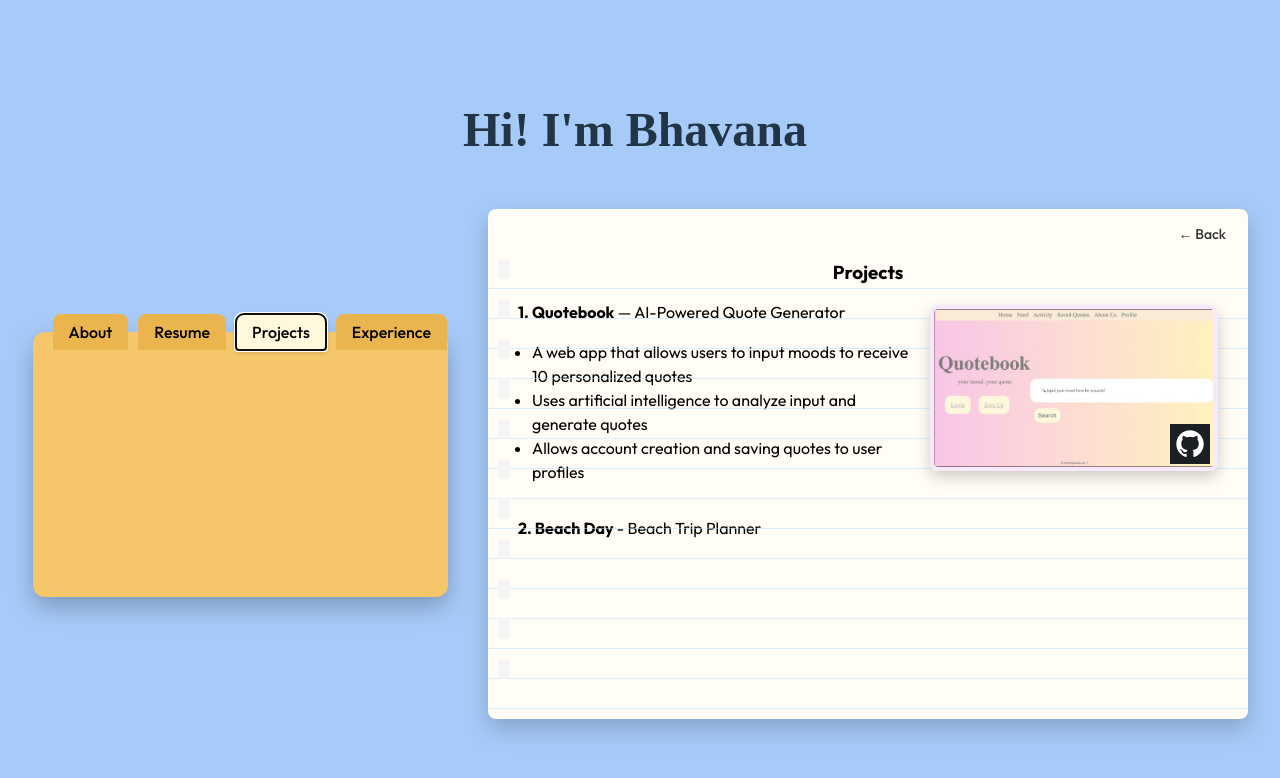
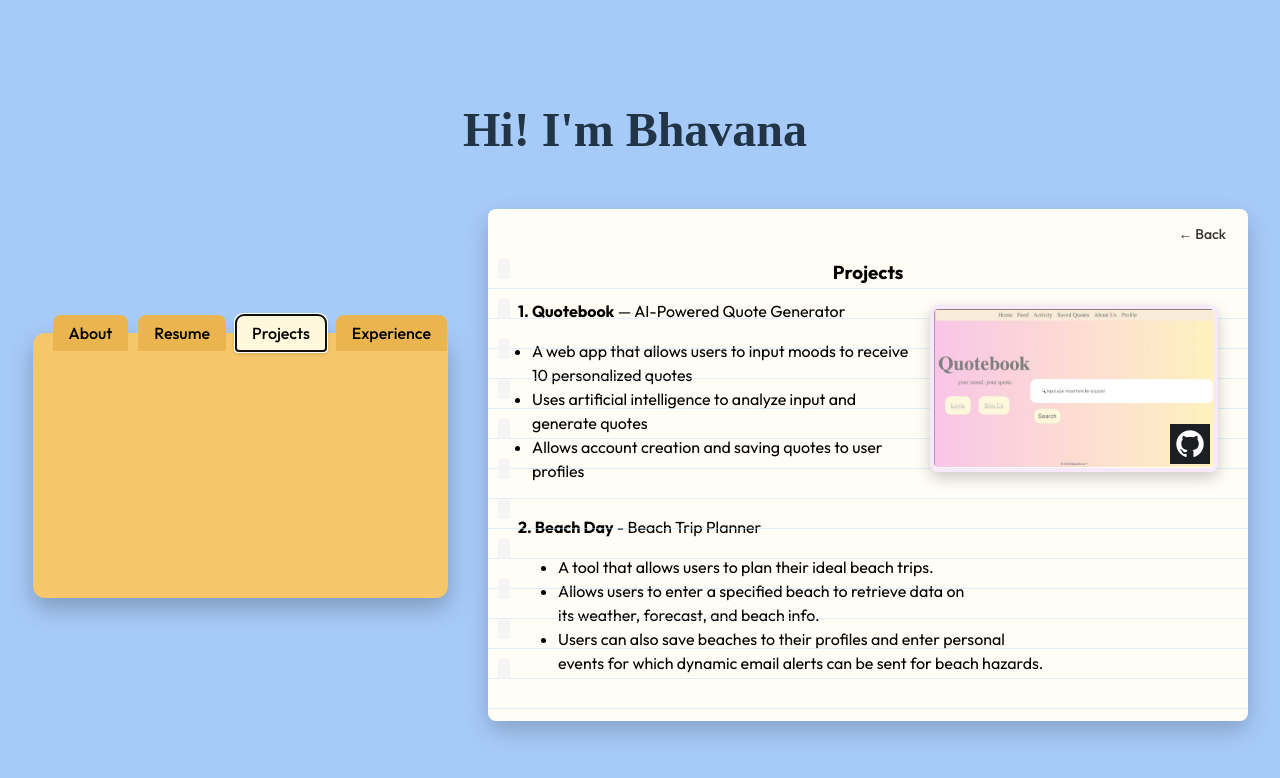
Before and after one commit to bhavana-pixel/portfolio, a React (Vite) app: page / in a window 1280 px wide. Both pictures are taken after a click on the button "Projects". Shown: the top 778 px of the page. Built offline with nearby package versions, Linux system fonts and the light colour scheme.

Commit message:
Put beach day project info.

```diff
--- a/src/Folder.css
+++ b/src/Folder.css
@@ -294,6 +294,7 @@
   transition: transform 0.2s;
 }
 
+
 @keyframes photoFadeIn{
   to{
     opacity: 1;
--- a/src/Folder.jsx
+++ b/src/Folder.jsx
@@ -117,10 +117,19 @@ export default function Folder() {
     </div>
   </div>
 
-  <p>
-    <strong> 2. Beach Day </strong> - Beach Trip Planner
-  </p>
-</div>
+      <div className = "project-two">
+        <p>
+          <strong> 2. Beach Day </strong> - Beach Trip Planner
+          <ul>
+            <li> A tool that allows users to plan their ideal beach trips. </li>
+            <li> Allows users to enter a specified beach to retrieve data on <br></br>
+                  its weather, forecast, and beach info.</li>
+            <li> Users can also save beaches to their profiles and enter personal <br></br>
+                  events for which dynamic email alerts can be sent for beach hazards. </li>
+          </ul>
+        </p>
+      </div>
+      </div>
             )}
             {activeTab === "Experience" && <p>Internships and work experience here...</p>}
           </div>
```
